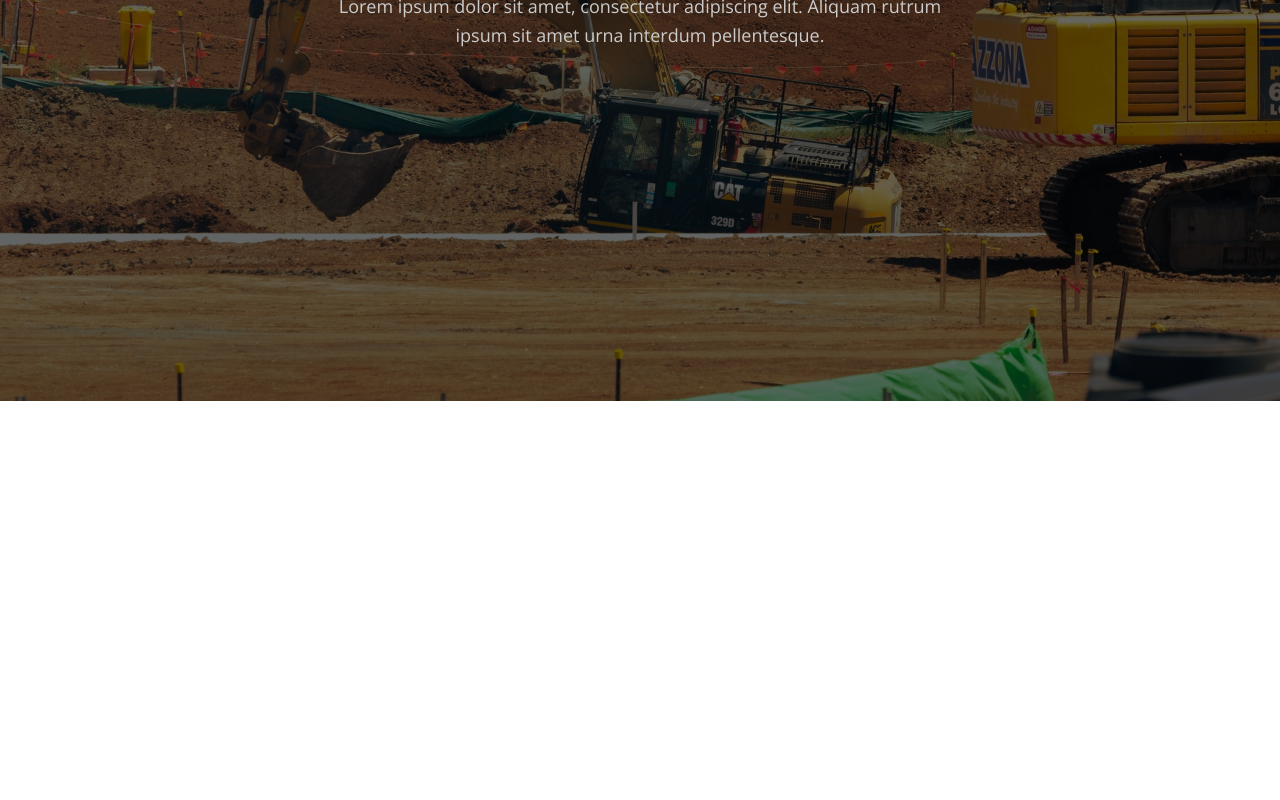
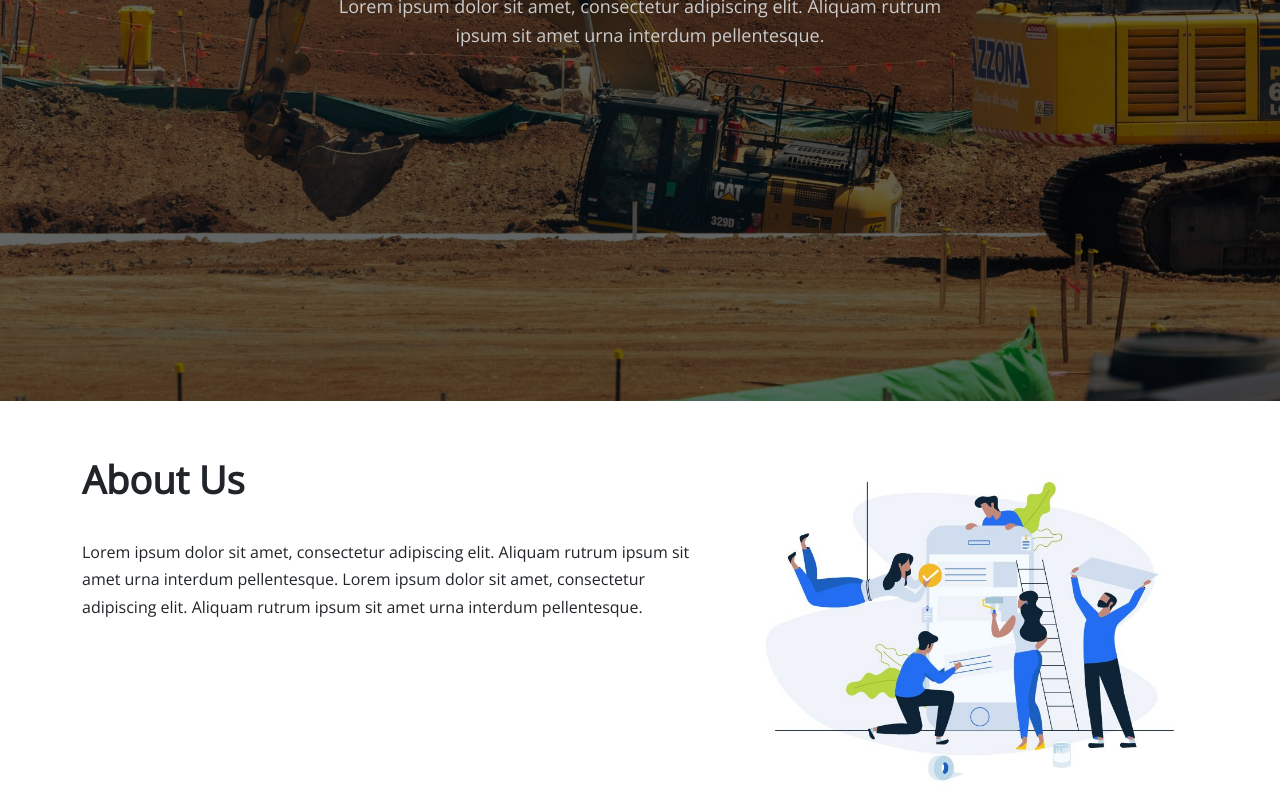
Before and after one commit to muhammadmb/EquipmentsHouse, a React (Create React App) app: page / in a window 1280 px wide. Shown: the part 399-1199 px from the top of the page. Before the commit the page ends 800 px from the top, so only its background shows below. Built offline with nearby package versions, Linux system fonts and the light colour scheme.

Commit message:
add about us component

```diff
--- a/src/App.js
+++ b/src/App.js
@@ -1,10 +1,14 @@
+import { useState } from 'react';
 import './App.css';
+import AboutUs from './Components/AboutUs/AboutUs';
 import Header from './Components/Header/MainPage';
 
 function App() {
+
   return (
     <div className="App">
-      <Header/>
+      <Header />
+      <AboutUs />
     </div>
   );
 }
--- /dev/null
+++ b/src/Components/AboutUs/AboutUs.js
@@ -0,0 +1,22 @@
+import React from 'react';
+import './AboutUsStyle.css';
+import about from '../../Images/about-us.jpg';
+
+const AboutUs = () => {
+
+    return (
+        <div className="container">
+            <div className="about-us">
+                <div className="about-content">
+                    <h2>About Us</h2>
+                    <p>Lorem ipsum dolor sit amet, consectetur adipiscing elit. Aliquam rutrum ipsum sit amet urna interdum pellentesque. Lorem ipsum dolor sit amet, consectetur adipiscing elit. Aliquam rutrum ipsum sit amet urna interdum pellentesque.</p>
+                </div>
+                <div className="img-div">
+                    <img src={about} alt="about" />
+                </div>
+            </div>
+        </div>
+    );
+}
+
+export default AboutUs;
--- /dev/null
+++ b/src/Components/AboutUs/AboutUsStyle.css
@@ -0,0 +1,37 @@
+.about-us{
+    margin: 5% 0;
+}
+
+.about-us .about-content{
+    float: left;
+    width: 55%;
+}
+
+.about-us .about-content h2{
+    font-size: 38px;
+    font-weight: bold;
+}
+
+.about-us .about-content p{
+    margin-top: 6%;
+    line-height: 1.7;
+}
+
+.about-us .img-div{
+    float: left;
+    width: 41%;
+    margin-left: 4%;
+}
+
+.about-us .img-div > img{
+    width: 100%;
+}
+
+@media (max-width: 767px){  /* phone screen */
+    .about-us .img-div{
+        margin-top: 20%;
+    }
+    .about-us .about-content p{
+        padding-left: 10%;
+    }
+}
--- a/src/Components/Header/MainPage.js
+++ b/src/Components/Header/MainPage.js
@@ -7,7 +7,7 @@ import bg4 from '../../Images/4.jpg';
 import bg6 from '../../Images/6.jpg';
 import Settings from '../Settings/Settings';
 
-const MainPage = () => {
+const MainPage = (props) => {
 
     const [value, setValue] = useState(0);
     const [color, setColor] = useState(localStorage.getItem("color"));
@@ -16,7 +16,6 @@ const MainPage = () => {
     let background = backgrounds[value];
 
     useEffect(() => {
-
         if (randomBackground) {
             const interval = setInterval(() => {
                 setValue(Math.floor(Math.random() * backgrounds.length));
--- a/src/Components/Header/MainPageStyle.css
+++ b/src/Components/Header/MainPageStyle.css
@@ -42,11 +42,6 @@
     font-weight: bold;
 }
 
-.main-page .house-icon{
-    color: gold;
-    font-size: 50px;
-    padding: 0;
-}
 .main-page .overlay .header-area .links{
     text-align: right;
     list-style: none;
--- a/src/Components/Settings/Settings.js
+++ b/src/Components/Settings/Settings.js
@@ -1,4 +1,4 @@
-import React, { useEffect, useState } from 'react';
+import React, { useState } from 'react';
 import './SettingsStyle.css';
 import HouseIcon from '@material-ui/icons/House';
 import SettingsIcon from '@material-ui/icons/Settings';
@@ -8,11 +8,10 @@ const Settings = (props) => {
 
     const [openSittngs, setOpenSettings] = useState(true);
     const [backgroundStatus, setBackgroundStatus] = useState(true);
-
     const color = localStorage.getItem("color");
 
     const handleColorChange = (color) => {
-        localStorage.setItem("color", color)
+        localStorage.setItem("color", color);
         props.OnColorChange(color);
     }
 
@@ -20,6 +19,19 @@ const Settings = (props) => {
         setBackgroundStatus(!backgroundStatus);
         props.backgroundOptionsChange(backgroundStatus);
     }
+
+    const ColorOptions = ["#FF7F00", "#00AEAE", "#B02578", "#3E5578", "#66B131", "#3C8EB6"];
+
+    const ColorList = (usedColor) => (
+        ColorOptions.map(item =>
+            <li
+                key={item}
+                className={item === usedColor ? "active" : ""}
+                onClick={() => handleColorChange(item)}
+                style={{ backgroundColor: item }}
+            >
+            </li>)
+    )
 
     return (
         <div className={openSittngs ? "settings-box" : "settings-box open"}>
@@ -38,13 +50,11 @@ const Settings = (props) => {
                 <h4 className="settingsBrand" style={{ color }}>Equipments House</h4>
 
                 <div className="options-box">
-                    <h4>Colors</h4>
+                    <h4>Theme</h4>
                     <ul className="colors-list">
-                        <li className={color === "#FFD700" ? "active" : ""} onClick={() => handleColorChange("#FFD700")}></li>
-                        <li className={color === "#f06292" ? "active" : ""} onClick={() => handleColorChange("#f06292")}></li>
-                        <li className={color === "#004d40" ? "active" : ""} onClick={() => handleColorChange("#004d40")}></li>
-                        <li className={color === "#3e2723" ? "active" : ""} onClick={() => handleColorChange("#3e2723")}></li>
-                        <li className={color === "#263238" ? "active" : ""} onClick={() => handleColorChange("#263238")}></li>
+
+                        {ColorList(color)}
+
                     </ul>
                 </div>
 
--- a/src/Components/Settings/SettingsStyle.css
+++ b/src/Components/Settings/SettingsStyle.css
@@ -33,7 +33,6 @@
     transition: 2s;
 }
 
-
 .settings-box .toggle-settings .icon:hover,
 .settings-box .toggle-settings .settings-icon:hover{
     transform: rotate(100deg);
@@ -45,13 +44,14 @@
 
 .settings-content .house-icon{
     font-size: 100px;
-    margin-left: 20%;
+    margin-left: 23%;
+    opacity: .6;
 }
 
 .settings-content .settingsBrand{
     font-size: 30px;
-    color: #00727a;
     font-weight: bold;
+    text-align: center;
 }
 
 .settings-content .options-box{
```
Also changed, not shown: src/Images/about-us.jpg (added).
